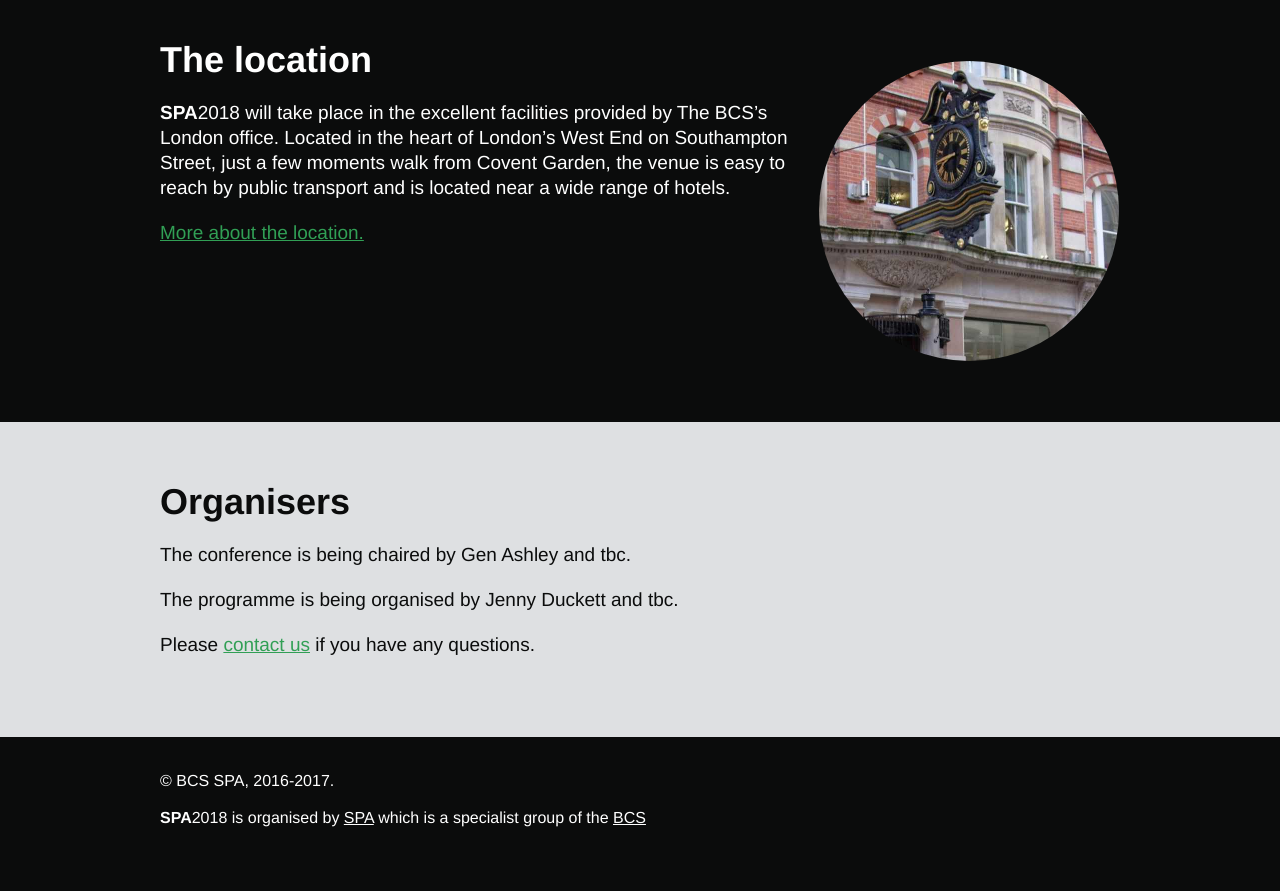
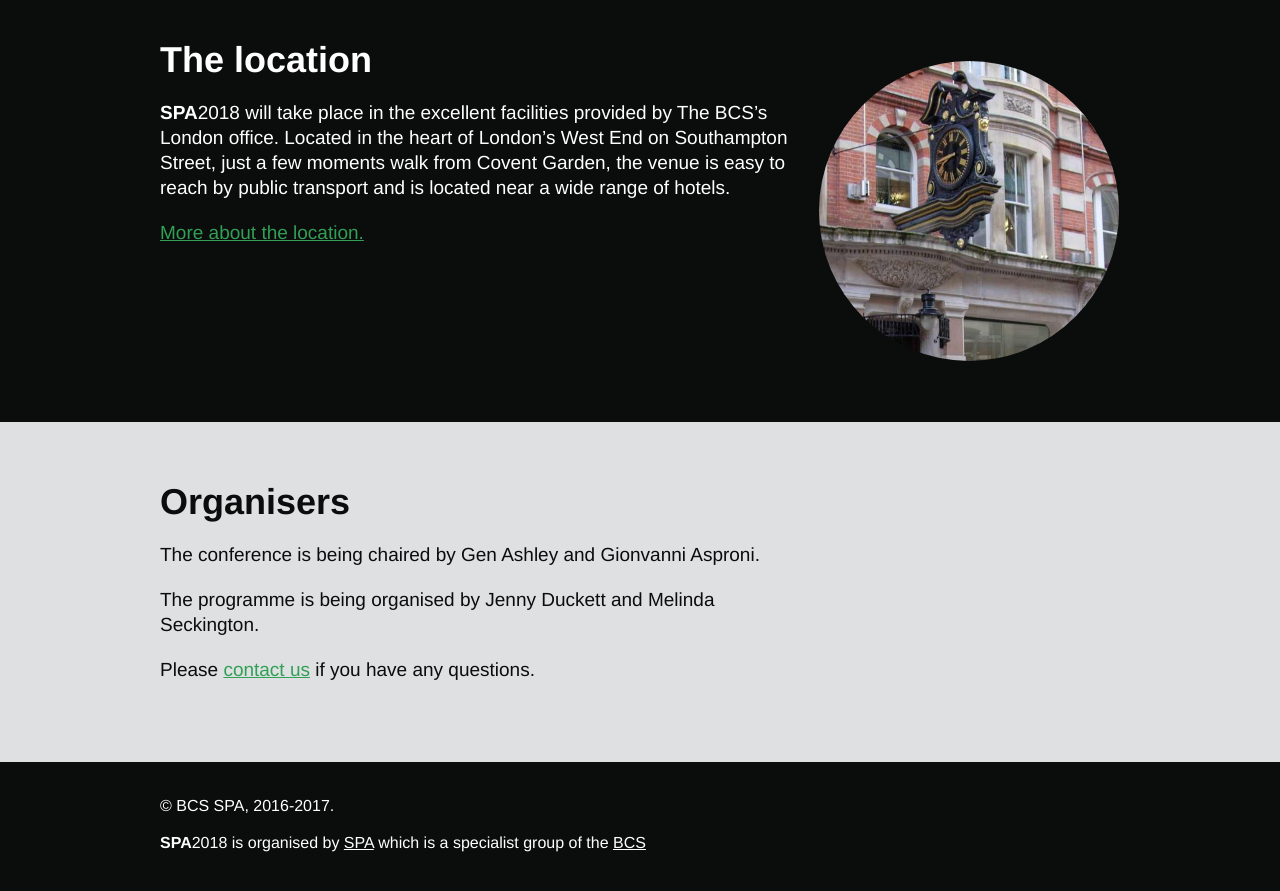
Before and after one commit to spaconference/spa-website, a Jekyll site: the page built from index.md, in a window 1280 px wide and 900 px high, scrolled down 746 px. Shown: the top 891 px of the window. Built offline with Jekyll 4.4.1, drawn with Linux system fonts in a browser that asks for light colours.

Commit message:
Update conference chairs

```diff
--- a/index.md
+++ b/index.md
@@ -16,8 +16,8 @@ layout: page
 
 <section><div class="inner">
 <h1>Organisers</h1>
-<p>The conference is being chaired by  Gen Ashley and tbc.</p>
-<p>The programme is being organised by Jenny Duckett and tbc.</p>
+<p>The conference is being chaired by Gen Ashley and Gionvanni Asproni.</p>
+<p>The programme is being organised by Jenny Duckett and Melinda Seckington.</p>
 <p>Please  <a href="/organisers.html">contact us</a> if you have any questions.</p>
 <p></p>
 </div></section>
```
